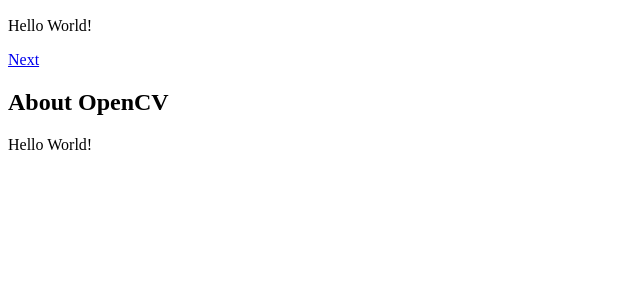
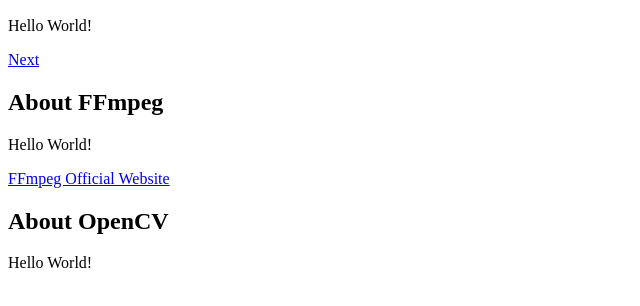
Before and after one commit to QuitQuiteQuietly/QuitQuiteQuietly.github.io, a plain HTML site: page _layouts/default.html in a window 1280 px wide. Shown: the part 142-448 px from the top of the page, without its empty margins (0-640 px from the left). Drawn offline with Linux system fonts and the light colour scheme.

Commit message:
add FFmpeg

```diff
--- a/_layouts/default.html
+++ b/_layouts/default.html
@@ -22,6 +22,16 @@
 
         <article>
 
+            <h1>About FFmpeg</h1>
+
+            <p contenteditable="true">Hello World!</p>
+
+            <a href="https://www.FFmpeg.org">FFmpeg Official Website</a>
+
+        </article>
+
+        <article>
+
             <h1>About OpenCV</h1>
 
             <p contenteditable="true">Hello World!</p>
```
